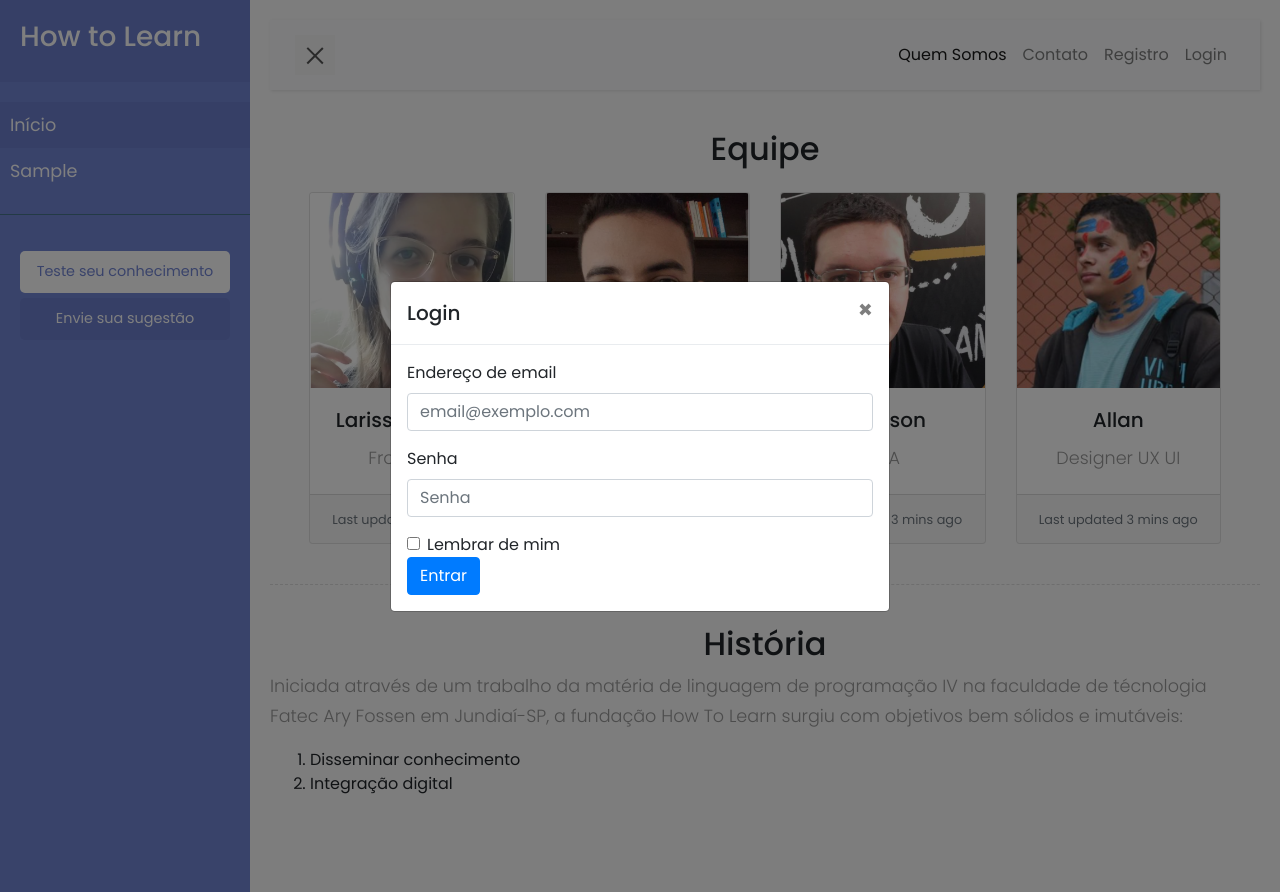
After one commit to Spinkers/projetophp, a PHP site: page /about.php in a window 1280 px wide, after a click on "Login". The commit adds this page. Run offline with PHP 8.4, Linux system fonts and the light colour scheme; tables that the repository leaves empty hold one stand-in row (values such as "Sample post"); some libraries are stand-ins or nearby versions.

Commit message:
Subindo alterações finais

```diff
--- /dev/null
+++ b/about.php
@@ -0,0 +1,121 @@
+<!-- Head -->
+<?php
+require_once './src/views/includes/head.php';
+?>
+<title>How to learn PHP</title>
+</head>
+
+<body>
+
+    <!-- Modal -->
+    <div class="modal fade" id="modalLogin" tabindex="-1" role="dialog" aria-labelledby="TituloModalCentralizado" aria-hidden="true">
+        <div class="modal-dialog modal-dialog-centered" role="document">
+            <div class="modal-content">
+                <div class="modal-header">
+                    <h5 class="modal-title" id="TituloModalCentralizado">Login</h5>
+                    <button type="button" class="close" data-dismiss="modal" aria-label="Fechar">
+                        <span aria-hidden="true">&times;</span>
+                    </button>
+                </div>
+                <div class="modal-body">
+                    <form action="./src/php_actions/login.php" method="POST">
+                        <div class="form-group">
+                            <label for="email">Endereço de email</label>
+                            <input type="text" class="form-control" name="email" id="email" placeholder="email@exemplo.com">
+                        </div>
+                        <div class="form-group">
+                            <label for="senha">Senha</label>
+                            <input type="password" class="form-control" name="senha" id="senha" placeholder="Senha">
+                        </div>
+                        <div class="form-check">
+                            <input type="checkbox" class="form-check-input" id="dropdownCheck2">
+                            <label class="form-check-label" for="dropdownCheck2">
+                                Lembrar de mim
+                            </label>
+                        </div>
+                        <button type="submit" class="btn btn-primary">Entrar</button>
+                    </form>
+                </div>
+
+            </div>
+        </div>
+    </div>
+
+    <div class="wrapper">
+        <!-- Sidebar -->
+        <?php
+        require_once './src/views/includes/sidebar.php';
+        ?>
+
+        <!-- Page Content Holder -->
+        <div id="content">
+
+            <!-- Navbar -->
+            <?php
+            require_once './src/views/includes/navbar.php';
+            ?>
+
+            <h2 style="text-align: center">Equipe</h2>
+
+            <div class="card-deck m-4" style="text-align: center">
+                <div class="card">
+                    <img class="card-img-top" src="./src/public/img/Larissa.png" alt="Card image cap">
+                    <div class="card-body">
+                        <h5 class="card-title">Larissa Narciso</h5>
+                        <p class="card-text">Front-end</p>
+                    </div>
+                    <div class="card-footer">
+                        <small class="text-muted">Last updated 3 mins ago</small>
+                    </div>
+                </div>
+                <div class="card">
+                    <img class="card-img-top" src="./src/public/img/Lucas.png" alt="Card image cap">
+                    <div class="card-body">
+                        <h5 class="card-title">Lucas Rosado</h5>
+                        <p class="card-text">Back-end</p>
+                    </div>
+                    <div class="card-footer">
+                        <small class="text-muted">Last updated 3 mins ago</small>
+                    </div>
+                </div>
+                <div class="card">
+                    <img class="card-img-top" src="./src/public/img/Denilson.png" alt="Card image cap">
+                    <div class="card-body">
+                        <h5 class="card-title">Denilson</h5>
+                        <p class="card-text">DBA</p>
+                    </div>
+                    <div class="card-footer">
+                        <small class="text-muted">Last updated 3 mins ago</small>
+                    </div>
+                </div>
+                <div class="card">
+                    <img class="card-img-top" src="./src/public/img/Allanbida.png" alt="Card image cap">
+                    <div class="card-body">
+                        <h5 class="card-title">Allan</h5>
+                        <p class="card-text">Designer UX UI</p>
+                    </div>
+                    <div class="card-footer">
+                        <small class="text-muted">Last updated 3 mins ago</small>
+                    </div>
+                </div>
+            </div>
+
+            <div class="line"></div>
+
+            <h2 style="text-align: center">História</h2>
+            <p>Iniciada através de um trabalho da matéria de linguagem de programação IV na faculdade de técnologia Fatec Ary Fossen em Jundiaí-SP, a fundação How To Learn surgiu com objetivos bem sólidos e imutáveis:</p>
+            <ol>
+                <li>Disseminar conhecimento</li>
+                <li>Integração digital</li>
+            </ol>
+
+        </div>
+    </div>
+
+    <?php
+    require_once './src/views/includes/scripts.php';
+    ?>
+
+</body>
+
+</html>
--- a/src/php_actions/postagem/listarPostagens.php
+++ b/src/php_actions/postagem/listarPostagens.php
@@ -6,7 +6,7 @@ $raiz = $_SERVER['DOCUMENT_ROOT'];
 //Conexão
 require_once $raiz .'/howToLearnPhp/config/conexao.php';
 
-$sql = "SELECT Postagem.idPost, Postagem.titulo, Postagem.dataPostagem, Postagem.conteudo, Usuario.nome, Categoria.tipo, Categoria.idCategoria FROM Postagem INNER JOIN Usuario ON Postagem.idUser = Usuario.idUser INNER JOIN Categoria ON Postagem.idCategoria = Categoria.idCategoria WHERE Postagem.aprovado = '0'";
+$sql = "SELECT Postagem.idPost, Postagem.titulo, Postagem.dataPostagem, Postagem.conteudo, Usuario.nome, Categoria.tipo, Categoria.idCategoria FROM Postagem INNER JOIN Usuario ON Postagem.idUser = Usuario.idUser INNER JOIN Categoria ON Postagem.idCategoria = Categoria.idCategoria WHERE Postagem.aprovado = '1'";
 $resultado = mysqli_query($connect, $sql);
 
 ?>
--- a/src/views/admin/centralPostagem.php
+++ b/src/views/admin/centralPostagem.php
@@ -69,7 +69,7 @@ include('../../../helpers/verifica_login.php');
         <h1>Central de Postagens</h1>
         <hr>
         <?php
-        require_once '../../php_actions/postagem/listarPostagens.php';
+        require_once '../../php_actions/postagem/listarPostagensNaoAprovadas.php';
 
         if (mysqli_num_rows($resultado) > 0) {
           while ($dados = mysqli_fetch_array($resultado)) {
--- a/src/views/includes/navbar.php
+++ b/src/views/includes/navbar.php
@@ -13,13 +13,13 @@
                     <div class="collapse navbar-collapse" id="navbarSupportedContent">
                         <ul class="nav navbar-nav ml-auto">
                             <li class="nav-item active">
-                                <a class="nav-link" href="#">Quem Somos</a>
+                                <a class="nav-link" href="/howToLearnPhp/about.php">Quem Somos</a>
                             </li>
                             <li class="nav-item">
                                 <a class="nav-link" href="#">Contato</a>
                             </li>
                             <li class="nav-item">
-                                <a class="nav-link" href="/testes/register.php">Registro</a>
+                                <a class="nav-link" href="/howToLearnPhp/register.php">Registro</a>
                             </li>
                             <li class="nav-item">
                                 <a class="nav-link" href="" data-toggle="modal" data-target="#modalLogin">Login</a>
--- a/src/views/includes/sidebar.php
+++ b/src/views/includes/sidebar.php
@@ -1,3 +1,26 @@
+<style>
+.estilo{
+    color: #fff;
+    border: transparent;
+    text-decoration: none;
+    background-color: transparent;
+    -webkit-text-decoration-skip: objects;
+    width: 100%;
+    text-align: left;
+}
+
+button:hover {
+    color: #7386D5;
+    background: #fff;
+}
+
+#sidebar ul li button {
+    padding: 10px;
+    font-size: 1.1em;
+    display: block;
+}
+</style>
+
 <!-- Sidebar Holder -->
 <nav id="sidebar">
     <div class="sidebar-header">
@@ -6,57 +29,37 @@
 
     <ul class="list-unstyled components">
         <li class="active">
-            <a href="#">Início</a>
+            <a href="/howToLearnPhp">Início</a>
         </li>
 
         <?php
         $raiz = $_SERVER['DOCUMENT_ROOT'];
-            require_once $raiz .'/howToLearnPhp/src/php_actions/categoria/select.php';
+        require_once $raiz . '/howToLearnPhp/src/php_actions/categoria/select.php';
 
         if (mysqli_num_rows($resultado) > 0) {
             while ($dados = mysqli_fetch_array($resultado)) {
-                    echo "<li>";
-                    echo "<a href='#$dados[tipo]SubMenu' data-toggle='collapse' aria-expanded='false' class='dropdown-toggle'>$dados[tipo]</a>";
-                    echo "<ul class='collapse list-unstyled' id='$dados[tipo]SubMenu'>
-                    <li>
-                        <a href='#'>Sintaxe Básica</a>
-                    </li>
-                    <li>
-                        <a href='#'>Tipos</a>
-                    </li>
-                    <li>
-                        <a href='#'>Variáveis</a>
-                    </li>
-                    <li>
-                        <a href='#'>Constantes</a>
-                    </li>
-                    <li>
-                        <a href='#'>Expressões</a>
-                    </li>
-                    <li>
-                        <a href='#'>Operadores</a>
-                    </li>
-                    <li>
-                        <a href='#'>Estruturas de Controle</a>
-                    </li>
-                </ul>";
-                    echo "</li>";
+                echo "<form action='/howToLearnPhp/filter.php' method='GET'>";
+                echo "<li><button class='estilo' name='categoriaEscolhida' value='$dados[idCategoria]'>$dados[tipo]</button></li>";
+                echo "</form>";
             }
-
         } else {
             echo "Nenhuma categoria";
         }
         ?>
+
+        <li>
+
+        </li>
 
         </li>
     </ul>
 
     <ul class="list-unstyled CTAs">
         <li>
-            <a href="https://bootstrapious.com/tutorial/files/sidebar.zip" class="download">Teste seu conhecimento</a>
+            <a href="" class="download">Teste seu conhecimento</a>
         </li>
         <li>
-            <a href="https://bootstrapious.com/p/bootstrap-sidebar" class="article">Envie sua sugestão</a>
+            <a href="" class="article">Envie sua sugestão</a>
         </li>
     </ul>
 </nav>
--- a/src/views/includes/sidebarAdmin.php
+++ b/src/views/includes/sidebarAdmin.php
@@ -42,7 +42,7 @@ if($_SESSION['admin'] == 1) :
 endif;
 ?>
       <li class="nav-item">
-        <a class="nav-link" href="editarPerfil.php">
+        <a class="nav-link" href="">
           <i class="fas fa-fw fa-user"></i>
           <span>Perfil</span></a>
       </li>
```
Also changed, not shown: filter.php (added, +133 -0 lines), index.php (+44 -13 lines), indexReserva.php (deleted, +0 -44 lines), src/php_actions/postagem/listarPostagensNaoAprovadas.php (added, +12 -0 lines), src/views/includes/infoCards.php (+10 -1 lines), src/public/img/Allanbida.png (added), src/public/img/Denilson.png (added), src/public/img/Larissa.jpeg (added), src/public/img/Larissa.png (added), src/public/img/Lucas.png (added). Lines whose indentation alone changed are shown as unchanged.
